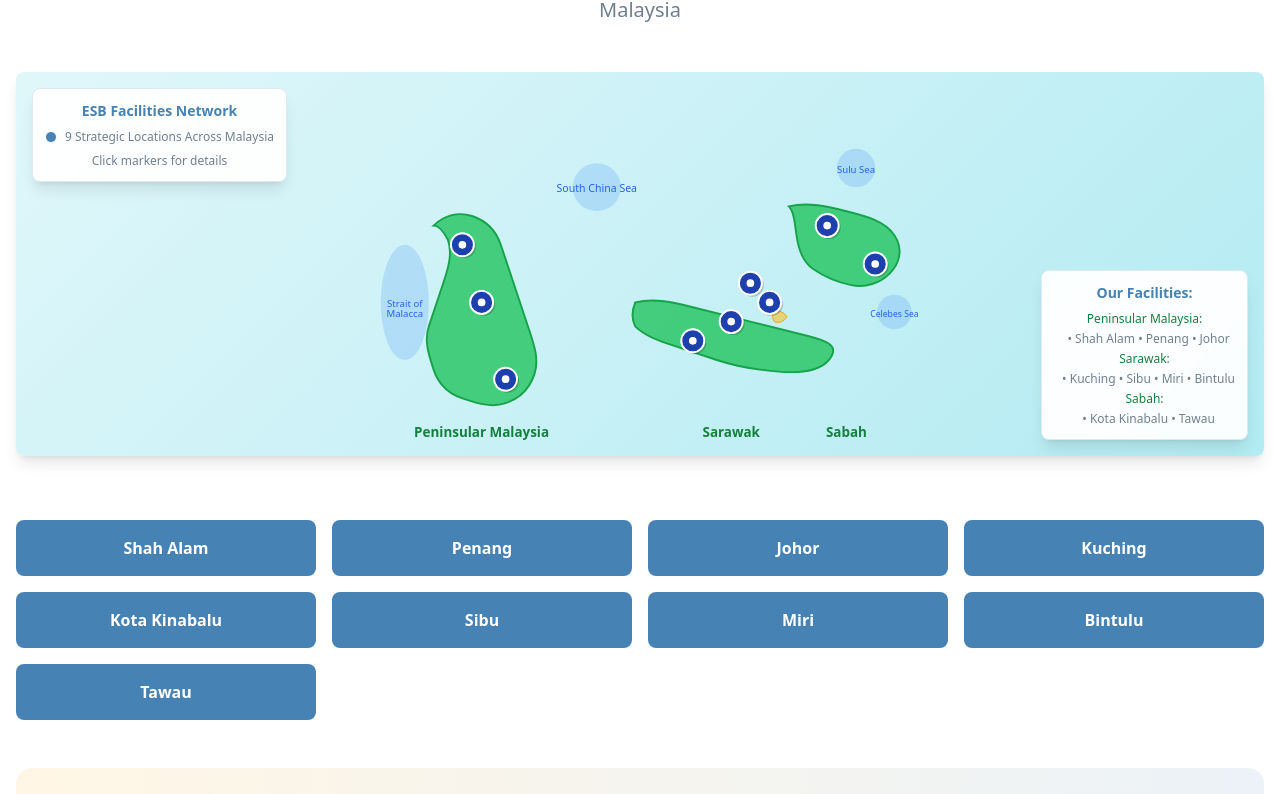
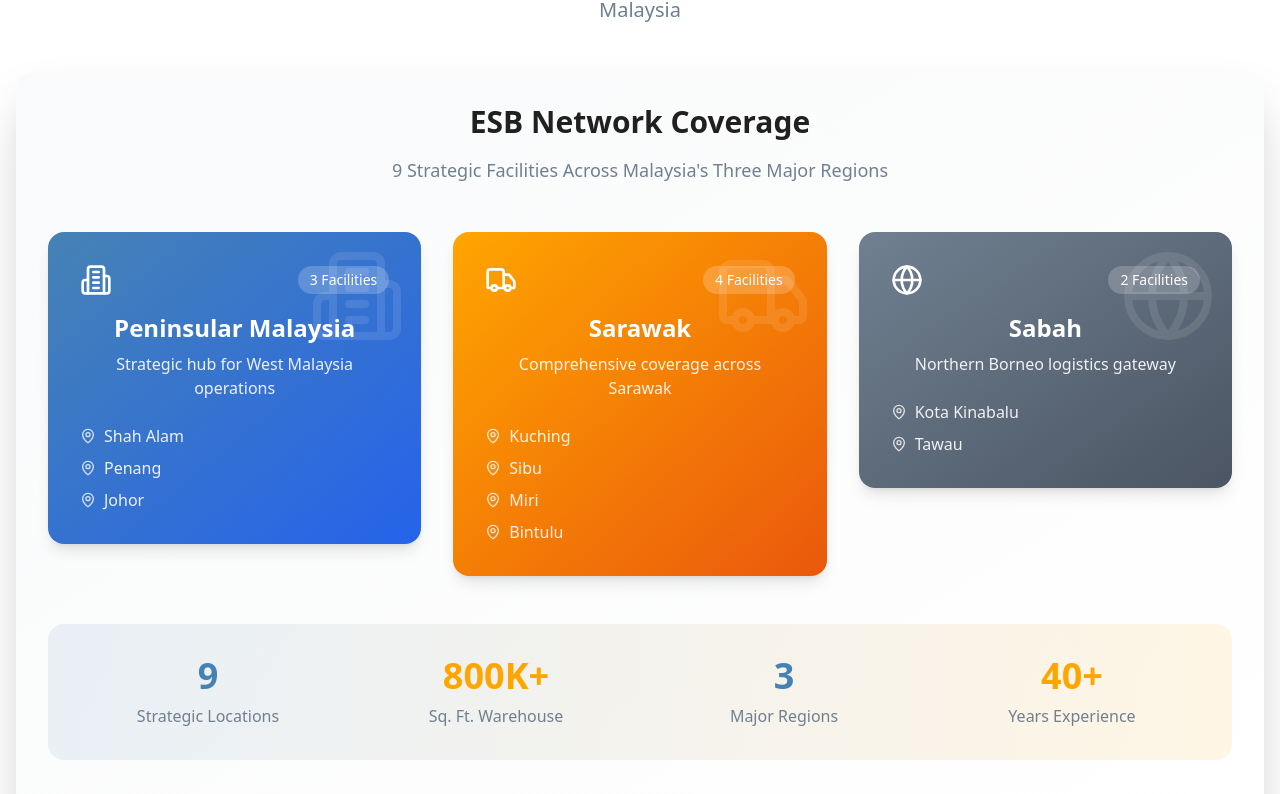
Before and after one commit to marcuskhor/esb, a React (Vite) app: page /about in a window 1280 px wide. Shown: the part 2409-3203 px from the top of the page. Built offline with nearby package versions, Linux system fonts and the light colour scheme.

Commit message:
Refactor: Redesign Malaysia map
Remove the existing SVG map and implement a new, visually appealing design for the service coverage areas. The new design will focus on an eye-catching representation of all regions served.

```diff
--- a/src/components/CustomMalaysiaMap.tsx
+++ b/src/components/CustomMalaysiaMap.tsx
@@ -1,215 +1,146 @@
+
 import React, { useState } from 'react';
+import { MapPin, Building2, Truck, Globe } from 'lucide-react';
 
 const CustomMalaysiaMap = () => {
-  const [selectedFacility, setSelectedFacility] = useState<string | null>(null);
+  const [selectedRegion, setSelectedRegion] = useState<string | null>(null);
 
-  const facilities = [
-    // Peninsular Malaysia
-    { name: "Shah Alam", x: 160, y: 240 },
-    { name: "Penang", x: 140, y: 180 },
-    { name: "Johor", x: 185, y: 320 },
-    // Sarawak
-    { name: "Kuching", x: 380, y: 280 },
-    { name: "Sibu", x: 420, y: 260 },
-    { name: "Miri", x: 440, y: 220 },
-    { name: "Bintulu", x: 460, y: 240 },
-    // Sabah
-    { name: "Kota Kinabalu", x: 520, y: 160 },
-    { name: "Tawau", x: 570, y: 200 }
+  const regions = [
+    {
+      name: "Peninsular Malaysia",
+      color: "bg-gradient-to-br from-steel-blue to-blue-600",
+      facilities: ["Shah Alam", "Penang", "Johor"],
+      icon: Building2,
+      description: "Strategic hub for West Malaysia operations"
+    },
+    {
+      name: "Sarawak",
+      color: "bg-gradient-to-br from-orange-accent to-orange-600",
+      facilities: ["Kuching", "Sibu", "Miri", "Bintulu"],
+      icon: Truck,
+      description: "Comprehensive coverage across Sarawak"
+    },
+    {
+      name: "Sabah",
+      color: "bg-gradient-to-br from-slate-gray to-gray-600",
+      facilities: ["Kota Kinabalu", "Tawau"],
+      icon: Globe,
+      description: "Northern Borneo logistics gateway"
+    }
   ];
 
   return (
-    <div className="relative bg-white rounded-lg shadow-lg overflow-hidden">
-      <svg
-        viewBox="0 0 650 400"
-        className="w-full h-96"
-        style={{ background: 'linear-gradient(135deg, #e0f7fa 0%, #b2ebf2 100%)' }}
-      >
-        {/* Peninsular Malaysia - Accurate shape */}
-        <path
-          d="M 110 160
-             C 120 150, 135 145, 150 150
-             C 165 155, 175 165, 180 180
-             C 185 195, 190 210, 195 225
-             C 200 240, 205 255, 210 270
-             C 215 285, 220 300, 215 315
-             C 210 330, 200 340, 185 345
-             C 170 350, 155 345, 140 340
-             C 125 335, 115 325, 110 310
-             C 105 295, 100 280, 105 265
-             C 110 250, 115 235, 120 220
-             C 125 205, 130 190, 125 175
-             C 120 165, 115 160, 110 160 Z"
-          fill="#22c55e"
-          fillOpacity="0.8"
-          stroke="#16a34a"
-          strokeWidth="2"
-        />
-
-        {/* Sarawak - Accurate elongated shape along Borneo coast */}
-        <path
-          d="M 320 240
-             C 340 235, 360 240, 380 245
-             C 400 250, 420 255, 440 260
-             C 460 265, 480 270, 500 275
-             C 520 280, 530 285, 525 295
-             C 520 305, 510 310, 495 312
-             C 480 314, 465 312, 450 310
-             C 435 308, 420 305, 405 300
-             C 390 295, 375 290, 360 285
-             C 345 280, 330 275, 320 265
-             C 315 255, 318 245, 320 240 Z"
-          fill="#22c55e"
-          fillOpacity="0.8"
-          stroke="#16a34a"
-          strokeWidth="2"
-        />
-
-        {/* Sabah - Accurate shape in northern Borneo */}
-        <path
-          d="M 480 140
-             C 500 135, 520 140, 540 145
-             C 560 150, 580 155, 590 170
-             C 600 185, 595 200, 585 210
-             C 575 220, 560 225, 545 222
-             C 530 219, 515 212, 505 205
-             C 495 198, 490 185, 488 170
-             C 486 155, 485 145, 480 140 Z"
-          fill="#22c55e"
-          fillOpacity="0.8"
-          stroke="#16a34a"
-          strokeWidth="2"
-        />
-
-        {/* Brunei - Small enclave in Sarawak */}
-        <path
-          d="M 465 250 C 470 248, 475 250, 478 255 C 475 260, 470 262, 465 260 C 462 255, 463 252, 465 250 Z"
-          fill="#fbbf24"
-          fillOpacity="0.6"
-          stroke="#f59e0b"
-          strokeWidth="1"
-        />
-
-        {/* Water bodies and labels */}
-        {/* South China Sea */}
-        <circle cx="280" cy="120" r="25" fill="#3b82f6" fillOpacity="0.2" />
-        <text x="280" y="125" textAnchor="middle" className="text-xs fill-blue-600" style={{ fontSize: '11px' }}>
-          South China Sea
-        </text>
-
-        {/* Strait of Malacca */}
-        <ellipse cx="80" cy="240" rx="25" ry="60" fill="#3b82f6" fillOpacity="0.2" />
-        <text x="80" y="245" textAnchor="middle" className="text-xs fill-blue-600" style={{ fontSize: '10px' }}>
-          Strait of
-        </text>
-        <text x="80" y="255" textAnchor="middle" className="text-xs fill-blue-600" style={{ fontSize: '10px' }}>
-          Malacca
-        </text>
-
-        {/* Sulu Sea */}
-        <circle cx="550" cy="100" r="20" fill="#3b82f6" fillOpacity="0.2" />
-        <text x="550" y="105" textAnchor="middle" className="text-xs fill-blue-600" style={{ fontSize: '10px' }}>
-          Sulu Sea
-        </text>
-
-        {/* Celebes Sea */}
-        <circle cx="590" cy="250" r="18" fill="#3b82f6" fillOpacity="0.2" />
-        <text x="590" y="255" textAnchor="middle" className="text-xs fill-blue-600" style={{ fontSize: '9px' }}>
-          Celebes Sea
-        </text>
-
-        {/* Facility markers */}
-        {facilities.map((facility, index) => (
-          <g key={index}>
-            {/* Marker shadow */}
-            <circle
-              cx={facility.x + 2}
-              cy={facility.y + 2}
-              r="12"
-              fill="rgba(0,0,0,0.2)"
-            />
-            {/* Main marker */}
-            <circle
-              cx={facility.x}
-              cy={facility.y}
-              r="12"
-              fill="#1e40af"
-              stroke="white"
-              strokeWidth="2"
-              className="cursor-pointer hover:scale-110 transition-transform"
-              onClick={() => setSelectedFacility(selectedFacility === facility.name ? null : facility.name)}
-            />
-            {/* Center dot */}
-            <circle
-              cx={facility.x}
-              cy={facility.y}
-              r="4"
-              fill="white"
-              className="cursor-pointer"
-              onClick={() => setSelectedFacility(selectedFacility === facility.name ? null : facility.name)}
-            />
-
-            {/* Facility label on selection */}
-            {selectedFacility === facility.name && (
-              <g>
-                <rect
-                  x={facility.x - 40}
-                  y={facility.y - 35}
-                  width="80"
-                  height="22"
-                  fill="white"
-                  stroke="#1e40af"
-                  strokeWidth="1"
-                  rx="4"
-                  className="drop-shadow-lg"
-                />
-                <text
-                  x={facility.x}
-                  y={facility.y - 20}
-                  textAnchor="middle"
-                  className="text-sm font-semibold fill-steel-blue"
-                  style={{ fontSize: '12px' }}
-                >
-                  {facility.name}
-                </text>
-              </g>
-            )}
-          </g>
-        ))}
-
-        {/* Regional labels */}
-        <text x="160" y="380" textAnchor="middle" className="text-sm font-bold fill-green-700" style={{ fontSize: '14px' }}>
-          Peninsular Malaysia
-        </text>
-        <text x="420" y="380" textAnchor="middle" className="text-sm font-bold fill-green-700" style={{ fontSize: '14px' }}>
-          Sarawak
-        </text>
-        <text x="540" y="380" textAnchor="middle" className="text-sm font-bold fill-green-700" style={{ fontSize: '14px' }}>
-          Sabah
-        </text>
-      </svg>
-
-      {/* Legend */}
-      <div className="absolute top-4 left-4 bg-white/95 backdrop-blur-sm rounded-lg p-3 shadow-lg border">
-        <h4 className="font-bold text-steel-blue mb-2 text-sm">ESB Facilities Network</h4>
-        <div className="flex items-center space-x-2 text-xs text-slate-gray mb-2">
-          <div className="w-3 h-3 bg-steel-blue border border-white rounded-full"></div>
-          <span>9 Strategic Locations Across Malaysia</span>
-        </div>
-        <p className="text-xs text-slate-gray">Click markers for details</p>
+    <div className="relative bg-gradient-to-br from-gray-50 to-white rounded-2xl shadow-2xl overflow-hidden p-8">
+      {/* Header */}
+      <div className="text-center mb-12">
+        <h3 className="text-3xl font-bold text-text-primary mb-4">
+          ESB Network Coverage
+        </h3>
+        <p className="text-lg text-slate-gray max-w-2xl mx-auto">
+          9 Strategic Facilities Across Malaysia's Three Major Regions
+        </p>
       </div>
 
-      {/* Facilities List */}
-      <div className="absolute bottom-4 right-4 bg-white/95 backdrop-blur-sm rounded-lg p-3 shadow-lg border max-w-xs">
-        <h5 className="font-semibold text-steel-blue text-sm mb-2">Our Facilities:</h5>
-        <div className="space-y-1 text-xs text-slate-gray">
-          <div className="font-medium text-green-700">Peninsular Malaysia:</div>
-          <div className="ml-2">• Shah Alam • Penang • Johor</div>
-          <div className="font-medium text-green-700 mt-2">Sarawak:</div>
-          <div className="ml-2">• Kuching • Sibu • Miri • Bintulu</div>
-          <div className="font-medium text-green-700 mt-2">Sabah:</div>
-          <div className="ml-2">• Kota Kinabalu • Tawau</div>
+      {/* Regional Coverage Grid */}
+      <div className="grid lg:grid-cols-3 gap-8 mb-12">
+        {regions.map((region, index) => {
+          const IconComponent = region.icon;
+          const isSelected = selectedRegion === region.name;
+
+          return (
+            <div
+              key={index}
+              className={`relative cursor-pointer transform transition-all duration-500 hover:scale-105 ${
+                isSelected ? 'scale-105 z-10' : ''
+              }`}
+              onClick={() => setSelectedRegion(isSelected ? null : region.name)}
+            >
+              {/* Main Region Card */}
+              <div className={`${region.color} rounded-2xl p-8 text-white shadow-lg relative overflow-hidden`}>
+                {/* Background Pattern */}
+                <div className="absolute inset-0 opacity-10">
+                  <div className="absolute top-4 right-4">
+                    <IconComponent className="h-24 w-24" />
+                  </div>
+                </div>
+
+                {/* Content */}
+                <div className="relative z-10">
+                  <div className="flex items-center justify-between mb-4">
+                    <IconComponent className="h-8 w-8" />
+                    <span className="text-sm font-medium bg-white/20 px-3 py-1 rounded-full">
+                      {region.facilities.length} Facilities
+                    </span>
+                  </div>
+
+                  <h4 className="text-2xl font-bold mb-2">{region.name}</h4>
+                  <p className="text-white/90 mb-6">{region.description}</p>
+
+                  {/* Facility List */}
+                  <div className="space-y-2">
+                    {region.facilities.map((facility, facilityIndex) => (
+                      <div key={facilityIndex} className="flex items-center space-x-2">
+                        <MapPin className="h-4 w-4 text-white/80" />
+                        <span className="text-white/90 font-medium">{facility}</span>
+                      </div>
+                    ))}
+                  </div>
+                </div>
+
+                {/* Animated Border */}
+                <div className={`absolute inset-0 rounded-2xl transition-all duration-300 ${
+                  isSelected ? 'ring-4 ring-white/50' : ''
+                }`}></div>
+              </div>
+
+              {/* Expansion Details */}
+              {isSelected && (
+                <div className="absolute -bottom-4 left-4 right-4 bg-white rounded-lg shadow-xl p-6 border-t-4 border-current animate-fade-in z-20">
+                  <h5 className="font-bold text-text-primary mb-3">Coverage Highlights</h5>
+                  <div className="grid grid-cols-2 gap-4 text-sm">
+                    <div>
+                      <span className="font-semibold text-steel-blue">Facilities:</span>
+                      <span className="ml-2 text-slate-gray">{region.facilities.length} locations</span>
+                    </div>
+                    <div>
+                      <span className="font-semibold text-steel-blue">Services:</span>
+                      <span className="ml-2 text-slate-gray">Full logistics</span>
+                    </div>
+                  </div>
+                </div>
+              )}
+            </div>
+          );
+        })}
+      </div>
+
+      {/* Statistics Section */}
+      <div className="bg-gradient-to-r from-steel-blue/10 to-orange-accent/10 rounded-2xl p-8">
+        <div className="grid md:grid-cols-4 gap-8 text-center">
+          <div>
+            <div className="text-4xl font-bold text-steel-blue mb-2">9</div>
+            <div className="text-slate-gray font-medium">Strategic Locations</div>
+          </div>
+          <div>
+            <div className="text-4xl font-bold text-orange-accent mb-2">800K+</div>
+            <div className="text-slate-gray font-medium">Sq. Ft. Warehouse</div>
+          </div>
+          <div>
+            <div className="text-4xl font-bold text-steel-blue mb-2">3</div>
+            <div className="text-slate-gray font-medium">Major Regions</div>
+          </div>
+          <div>
+            <div className="text-4xl font-bold text-orange-accent mb-2">40+</div>
+            <div className="text-slate-gray font-medium">Years Experience</div>
+          </div>
         </div>
+      </div>
+
+      {/* Interactive Instruction */}
+      <div className="text-center mt-8">
+        <p className="text-slate-gray text-sm">
+          Click on any region to explore our facilities and capabilities
+        </p>
       </div>
     </div>
   );
```
